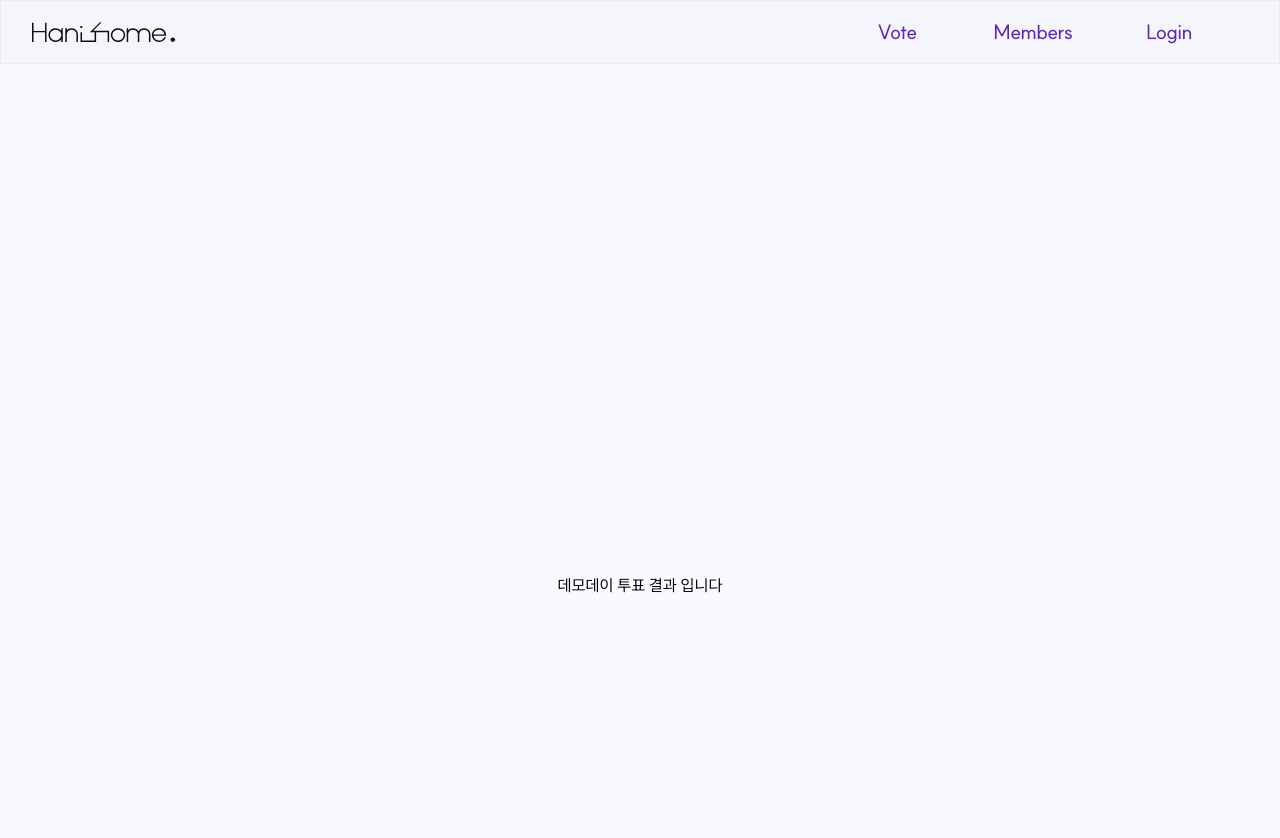
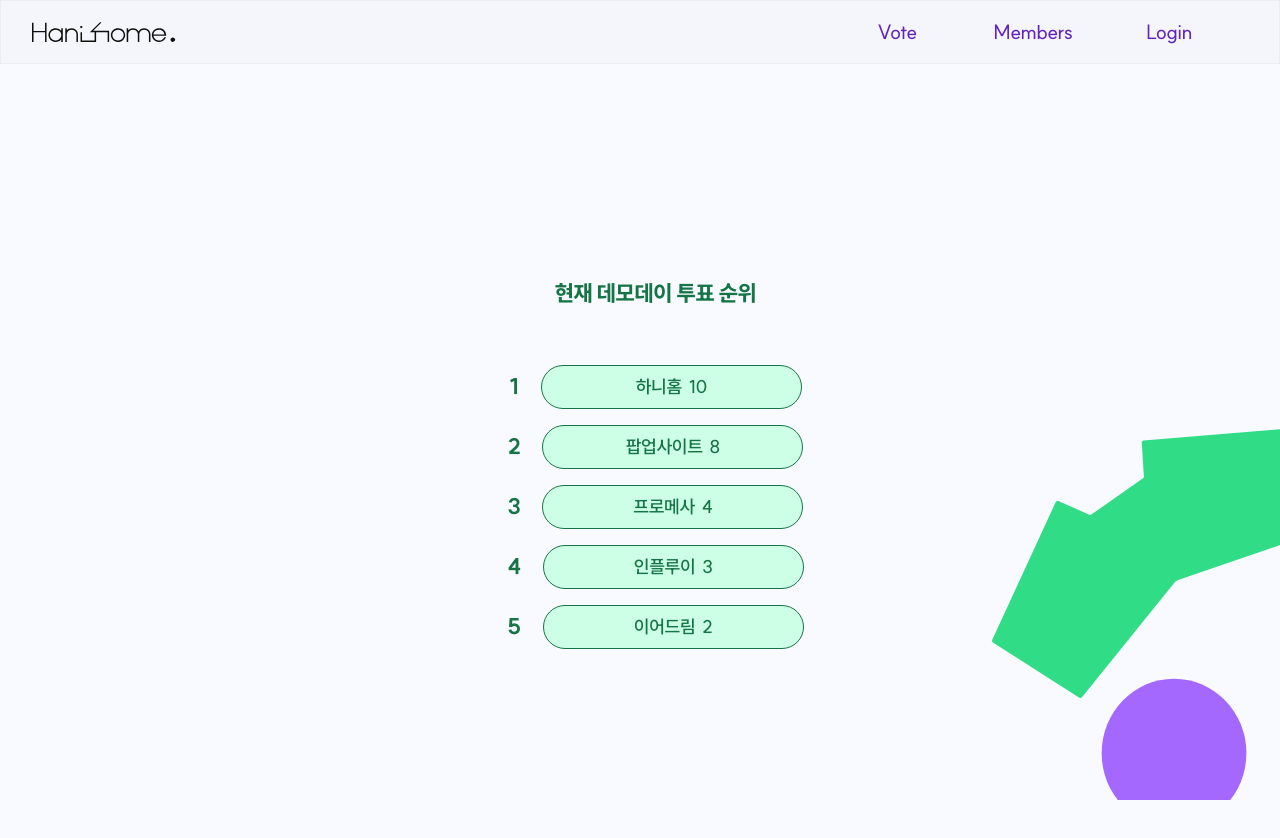
Before and after one commit to chaeyoungwon/next-vote-21th, a Next.js app in the folder next-vote-21th/: page /vote/demoday/result in a window 1280 px wide. Shown: the top 838 px of the page. After the commit the page ends 800 px from the top, so only its background shows below. Built offline with nearby package versions, Linux system fonts and the light colour scheme; no server answers.

Commit message:
feat: 데모데이 투표결과 UI

```diff
--- a/next-vote-21th/src/app/vote/demoday/result/page.tsx
+++ b/next-vote-21th/src/app/vote/demoday/result/page.tsx
@@ -1,8 +1,34 @@
+import BackgroundShapes from "@/components/vote/BackgroundShape";
+
+import { voteData } from "@/constants/voteData";
+
 const DemodayVoteResult = () => {
+  const sortedList = [...voteData.Demoday].sort((a, b) => b.vote - a.vote);
+
   return (
-    <div className="mt-[185px] flex min-h-screen w-screen flex-col items-center justify-center">
-      데모데이 투표 결과 입니다
+    <div className="scrollbar-hide relative ml-[31px] flex min-h-screen w-screen flex-col justify-start overflow-auto pt-[128px] md:items-center md:justify-center">
+      <BackgroundShapes />
+
+      <div className="text-heading3 md:text-heading1 text-green-dark">
+        현재 데모데이 투표 순위
+      </div>
+
+      <div className="flex flex-col gap-4 pt-[36px] md:pt-[56px]">
+        {sortedList.map((team, index) => (
+          <div
+            key={team.team}
+            className="md:justify-center gap-[13px] md:gap-[22px] flex items-center justify-start"
+          >
+            <div className="text-heading2 md:text-heading1 text-green-dark">{index + 1}</div>
+            <div className="bg-green-light border-green-dark text-body1-sb md:text-heading4 text-green-dark flex h-11 w-[261px] items-center justify-center md:gap-[7px] rounded-[24px] border">
+              <div>{team.team}</div>
+              <div>{team.vote}</div>
+            </div>
+          </div>
+        ))}
+      </div>
     </div>
   );
 };
+
 export default DemodayVoteResult;
--- a/next-vote-21th/src/constants/voteData.ts
+++ b/next-vote-21th/src/constants/voteData.ts
@@ -27,7 +27,7 @@ export const voteData = {
     { team: "하니홈", vote: 10 },
     { team: "팝업사이트", vote: 8 },
     { team: "프로메사", vote: 4 },
-    { team: "이어드림", vote: 3 },
-    { team: "인플루이", vote: 2 },
+    { team: "이어드림", vote: 2 },
+    { team: "인플루이", vote: 3 },
   ],
 };
```
